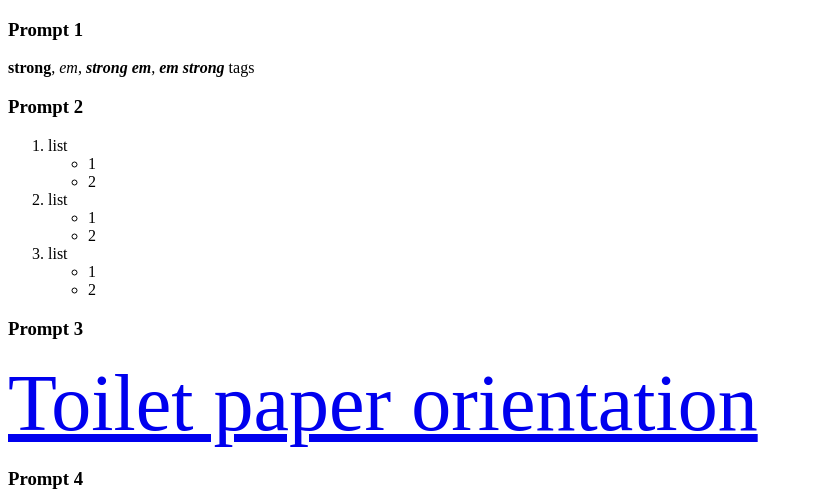
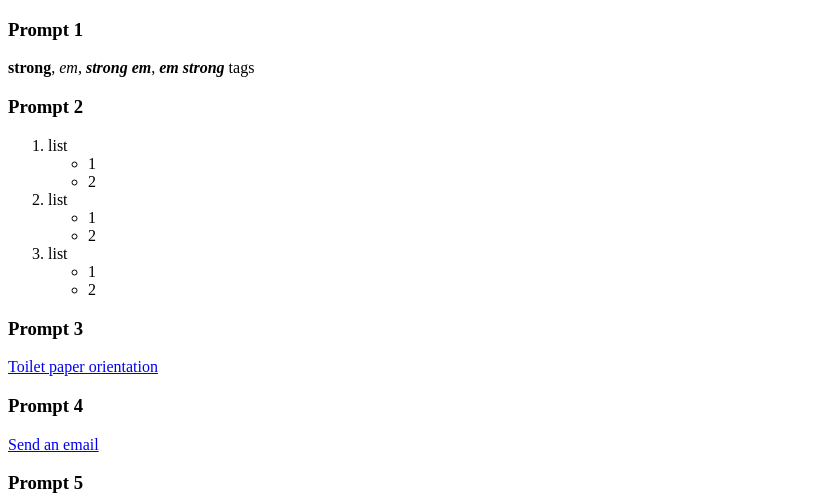
Before and after one commit to EddyXia/interaction-project-1, a plain HTML site: page index.html in a window 1280 px wide. Shown: the top 497 px of the page, without its empty margins (0-813 px from the left). Drawn offline with Linux system fonts and the light colour scheme.

Commit message:
v1.11
idk what I messed up so I'm going backwards

```diff
--- a/index.html
+++ b/index.html
@@ -41,7 +41,7 @@
      <section>
         <h3>Prompt 3</h3>
         <div>
-             <a href="https://en.wikipedia.org/wiki/Toilet_paper_orientation" target="_blank" style=font-size:5em;>Toilet paper orientation</a>
+             <a href="https://en.wikipedia.org/wiki/Toilet_paper_orientation" target="_blank">Toilet paper orientation</a>
         </div>
      </section>
      <section>
```
